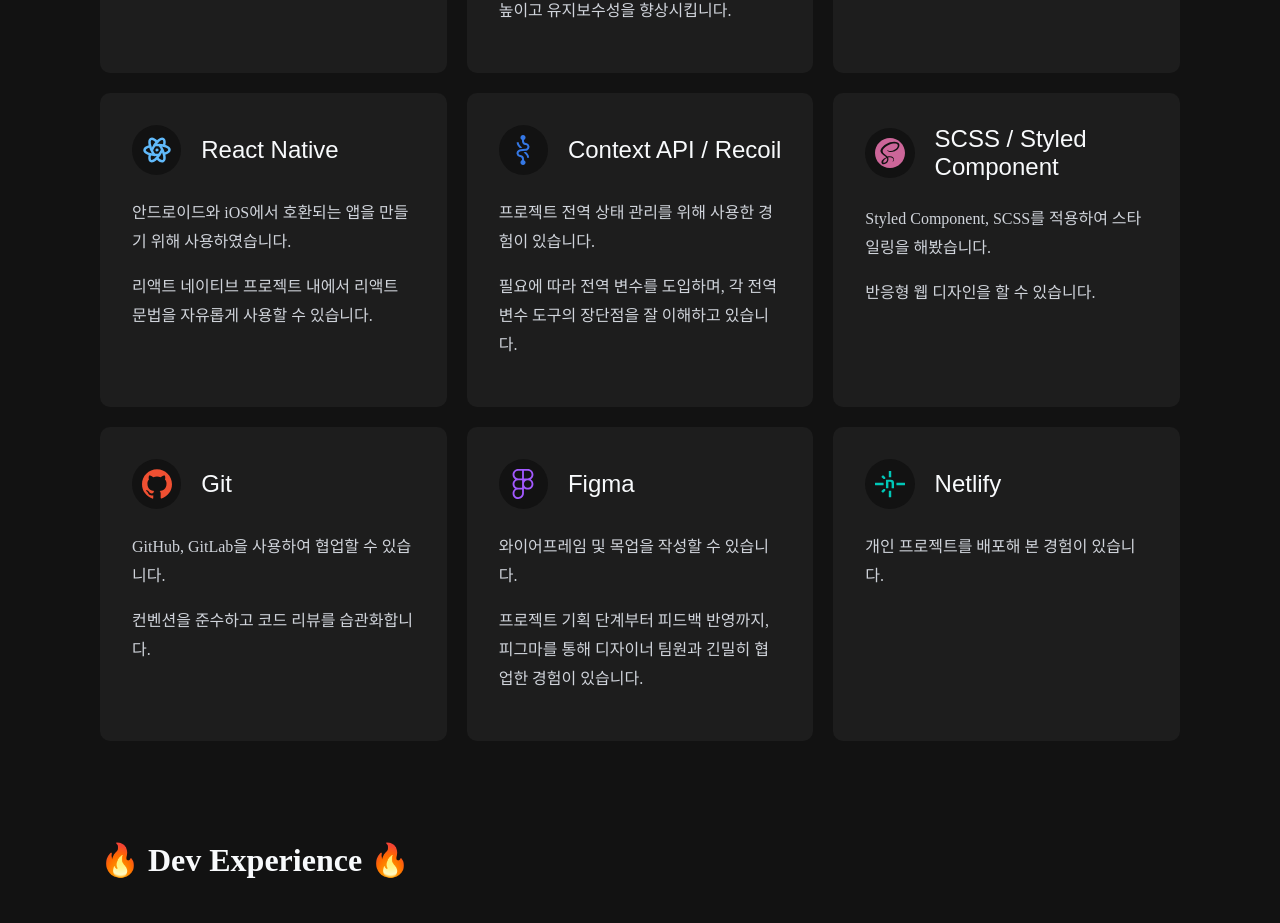
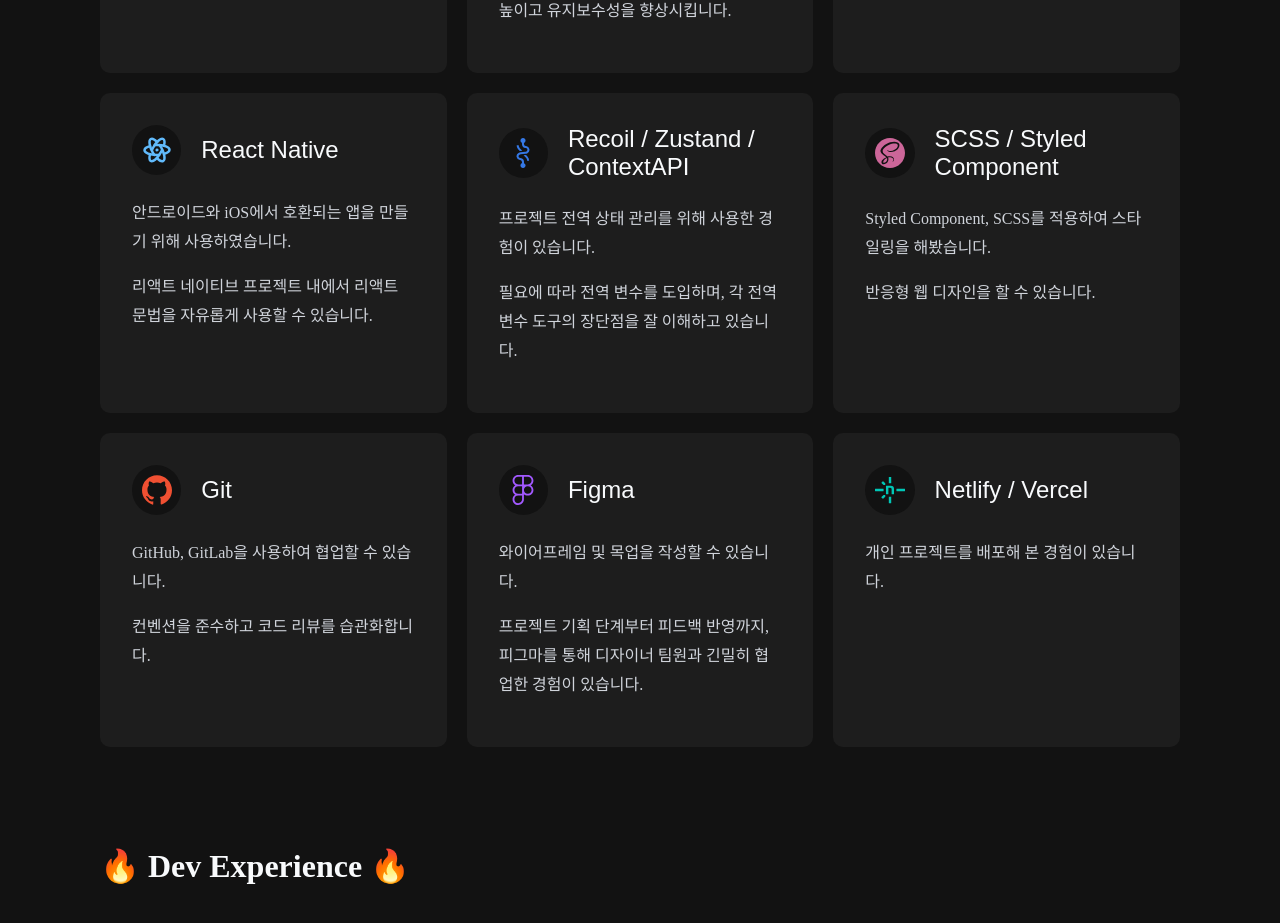
Before and after one commit to xeongjae/2025-Portfolio, a React (Vite) app: page / in a window 1280 px wide. Shown: the part 1457-2380 px from the top of the page. Built offline with nearby package versions, Linux system fonts and the light colour scheme.

Commit message:
FEAT: 스택정보 변경

```diff
--- a/src/library/UsedStackData.tsx
+++ b/src/library/UsedStackData.tsx
@@ -44,7 +44,7 @@
     ],
   },
   {
-    title: "Context API / Recoil",
+    title: "Recoil / Zustand / ContextAPI",
     icon: <SiRecoil size={30} color="#3578E5" />,
     descriptions: [
       "프로젝트 전역 상태 관리를 위해 사용한 경험이 있습니다.",
@@ -76,7 +76,7 @@
     ],
   },
   {
-    title: "Netlify",
+    title: "Netlify / Vercel",
     icon: <SiNetlify size={30} color="#00C7B7" />,
     descriptions: ["개인 프로젝트를 배포해 본 경험이 있습니다."],
   },
```
